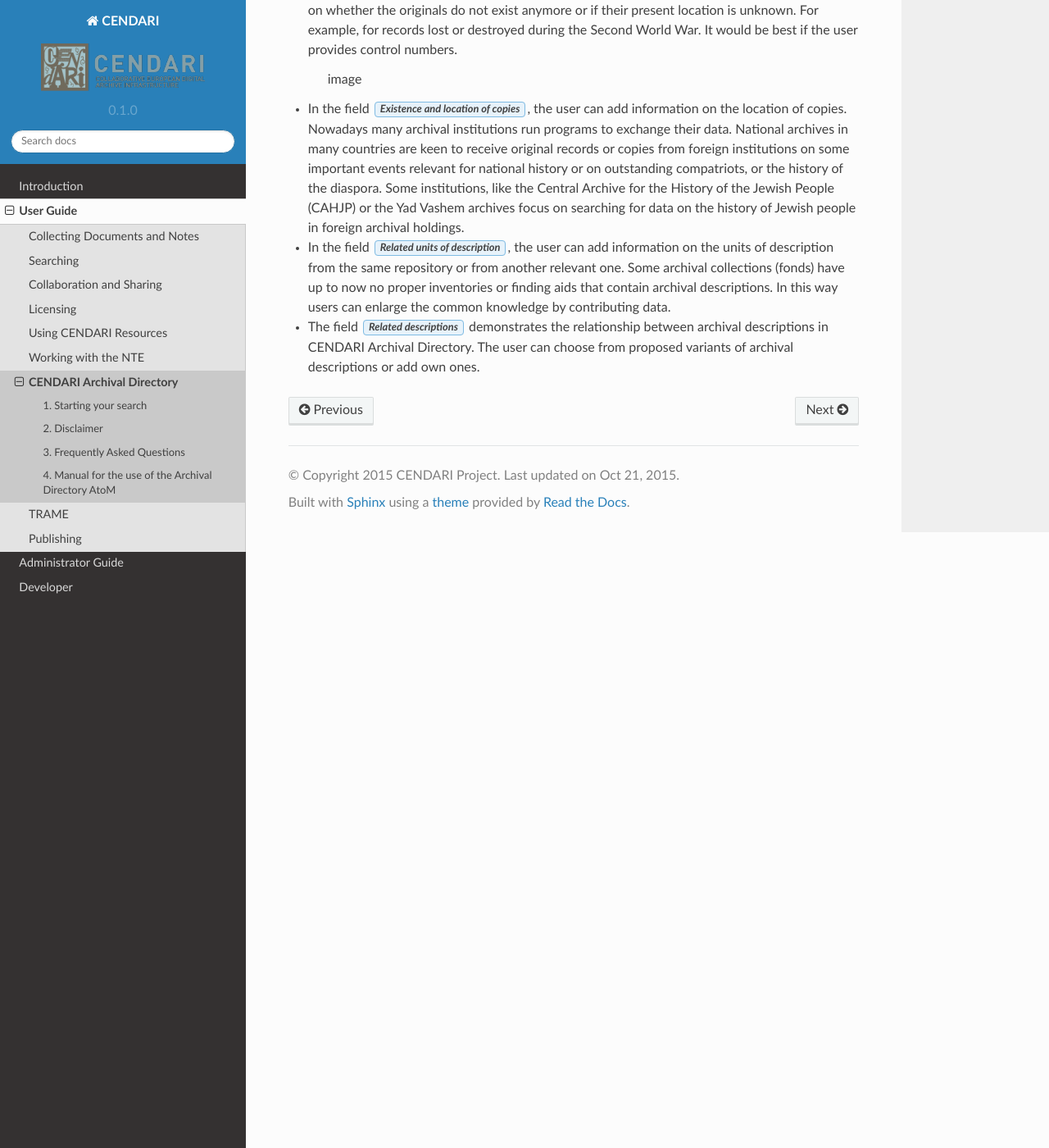
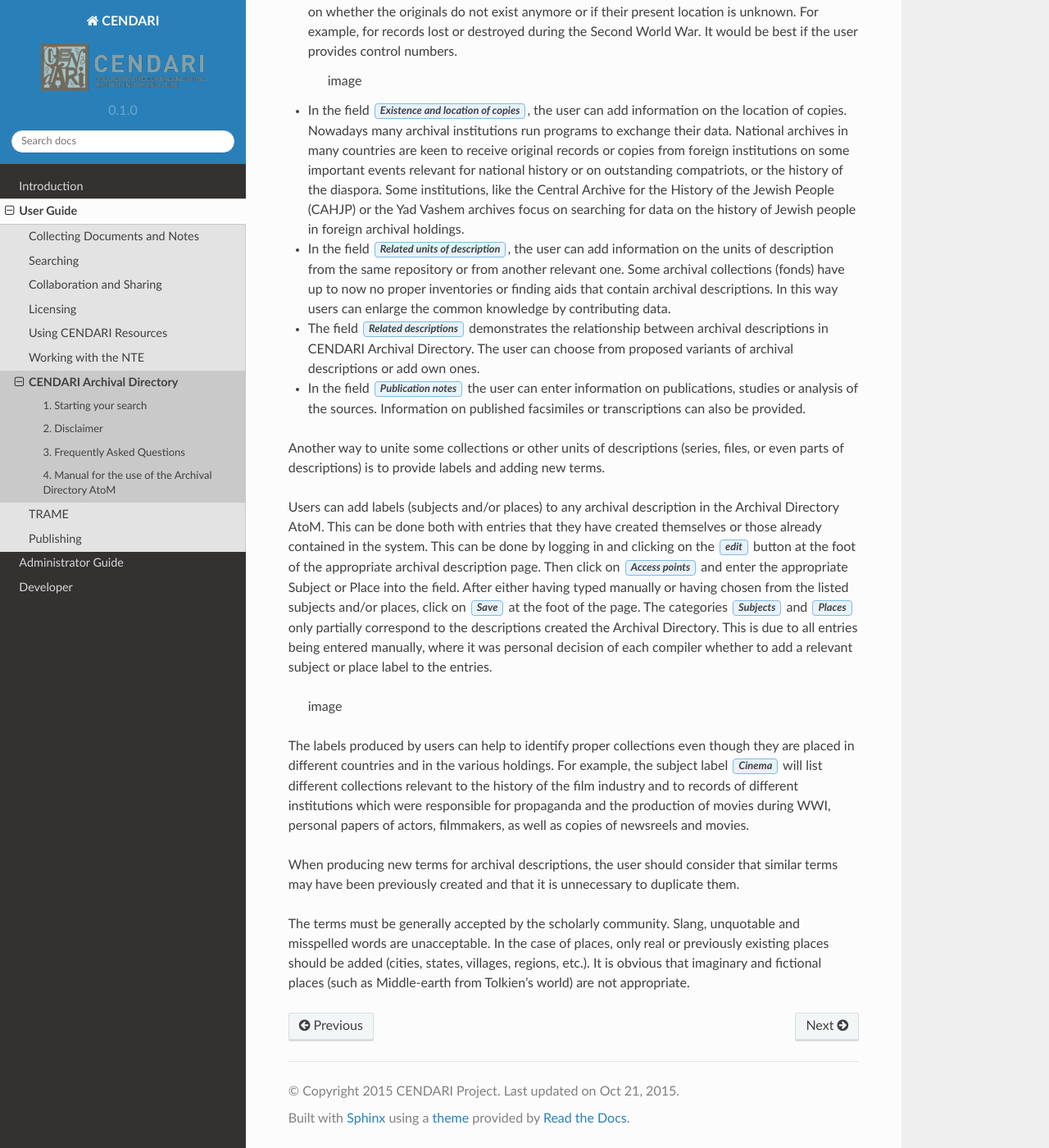
Before and after one commit to CENDARI/documentation, a Sphinx documentation site: the page built from source/user/atom.rst, in a window 1280 px wide and 1400 px high, scrolled down 14530 px. Shown: the whole window at 82% size. Built offline with Sphinx 7.4.7, drawn with Linux system fonts in a browser that asks for light colours; pages that are not in the unit, such as notebooks, are missing from menus; some of the changed text lies outside the part shown.

Commit message:
add content/ menuselection

```diff
--- a/source/user/atom.rst
+++ b/source/user/atom.rst
@@ -218,11 +218,11 @@ Services area
 Control area
 Access points
 
-The Identity area lists the institution’s formal names. The Contact area provides contact information as well as street addresses, locations of reading rooms, etc. Official websites of archival institutions can give further information, and the researcher can also directly contact the archivists (via mail, telephone call or on site in the reading room). This information is available in the Access areas, for example information on “Opening times”.
+The Identity area lists the institution’s formal names. The Contact area provides contact information as well as street addresses, locations of reading rooms, etc. Official websites of archival institutions can give further information, and the researcher can also directly contact the archivists (via mail, telephone call or on site in the reading room). This information is available in the Access areas, for example information on :menuselection:`Opening times`.
 
 The **Description area** of archival institutions contains information on the history of the archival institution (“History”), their most important collections (“Archival and other holdings”), information on finding aids, guides and publications (in the corresponding fields). Additionally researchers can find information about the geographical and cultural context of the holdings and on the archival institution’s records management and collecting policy (in the corresponding field).
 
-Within the **Services area** a user can learn more about research services provided by the institution. If a user aims at providing information in this field, he can write down information over here like, for example, whether you can speak English with the archivist, who can advise you on-site, computer facilities, etc. In the field “reproduction services” information can be provided on facilities are available to researchers such as the possibility of photocopying or scanning materials, fee information, internal archival regulations, etc.
+Within the **Services area** a user can learn more about research services provided by the institution. If a user aims at providing information in this field, he can write down information over here like, for example, whether you can speak English with the archivist, who can advise you on-site, computer facilities, etc. In the field :menuselection:`reproduction services` information can be provided on facilities are available to researchers such as the possibility of photocopying or scanning materials, fee information, internal archival regulations, etc.
 
 The sub-area **Public area** provides useful information to facilitate research and the time spent in the archival institution. For example, if the internet connection is free or there is a charge, existence of cafeterias or restaurants, or if cash machines are available inside or nearby the institution.
 
@@ -353,3 +353,16 @@ Information on dispersed collections can be consolidated in the Archival Directo
 * In the field :menuselection:`Existence and location of copies`, the user can add information on the location of copies. Nowadays many archival institutions run programs to exchange their data. National archives in many countries are keen to receive original records or copies from foreign institutions on some important events relevant for national history or on outstanding compatriots, or the history of the diaspora. Some institutions, like the Central Archive for the History of the Jewish People (CAHJP) or the Yad Vashem archives focus on searching for data on the history of Jewish people in foreign archival holdings.
 * In the field :menuselection:`Related units of description`, the user can add information on the units of description from the same repository or from another relevant one. Some archival collections (fonds) have up to now no proper inventories or finding aids that contain archival descriptions. In this way users can enlarge the common knowledge by contributing data.
 * The field :menuselection:`Related descriptions` demonstrates the relationship between archival descriptions in CENDARI Archival Directory. The user can choose from proposed variants of archival descriptions or add own ones.
+* In the field :menuselection:`Publication notes` the user can enter information on publications, studies or analysis of the sources. Information on published facsimiles or transcriptions can also be provided.
+
+Another way to unite some collections or other units of descriptions (series, files, or even parts of descriptions) is to provide labels and adding new terms.
+
+Users can add labels (subjects and/or places) to any archival description in the Archival Directory AtoM. This can be done both with entries that they have created themselves or those already contained in the system. This can be done by logging in and clicking on the :menuselection:`edit` button at the foot of the appropriate archival description page. Then click on :menuselection:`Access points` and enter the appropriate Subject or Place into the field. After either having typed manually or having chosen from the listed subjects and/or places, click on :menuselection:`Save` at the foot of the page. The categories :menuselection:`Subjects` and :menuselection:`Places` only partially correspond to the descriptions created the Archival Directory. This is due to all entries being entered manually, where it was personal decision of each compiler whether to add a relevant subject or place label to the entries.
+
+	image
+
+The labels produced by users can help to identify proper collections even though they are placed in different countries and in the various holdings. For example, the subject label :menuselection:`Cinema` will list different collections relevant to the history of the film industry and to records of different institutions which were responsible for propaganda and the production of movies during WWI, personal papers of actors, filmmakers, as well as copies of newsreels and movies.
+
+When producing new terms for archival descriptions, the user should consider that similar terms may have been previously created and that it is unnecessary to duplicate them.
+
+The terms must be generally accepted by the scholarly community. Slang, unquotable and misspelled words are unacceptable. In the case of places, only real or previously existing places should be added (cities, states, villages, regions, etc.). It is obvious that imaginary and fictional places (such as Middle-earth from Tolkien’s world) are not appropriate.
```
